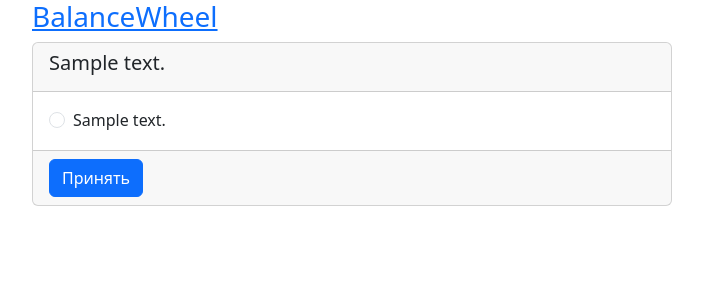
After one commit to lexvol/polls, a Django app: template balanceWheel/templates/balanceWheel/details.html in a window 1280 px wide. The commit adds this page. Shown: the top 300 px of the page, without its empty margins (288-991 px from the left). Run offline with Django 3.2, Linux system fonts and the light colour scheme; the template is opened without the code that fills it: most values are stand-ins (such as "Sample title", 1, 10 or a date in 2020); some libraries are stand-ins or nearby versions.

Commit message:
chore: rename detail as details & update template

```diff
--- /dev/null
+++ b/balanceWheel/templates/balanceWheel/details.html
@@ -0,0 +1,31 @@
+{% extends "balanceWheel/base.html" %}
+
+{% block title %}BalanceWheel{% endblock title %}
+
+{% block content %}
+
+{# Display a form #}
+<form action="{% url 'wheel:vote' question.id %}" method="post" class="form">
+{% csrf_token %}
+<div id="card" class="card">
+    <div id="card-header" class="card-header">
+        <h5>{{ question.question_text }}</h5>
+    </div>
+    <div class="card-body">
+        <fieldset>
+            {#<legend><h1></h1></legend>#}
+            {% if error_message %}<p><strong>{{ error_message }}</strong></p>{% endif %}
+            {% for choice in question.choice_set.all %}
+                <div class="form-check">
+                  <input class="form-check-input" type="radio" name="choice" id="choice{{ forloop.counter }}" value="{{ choice.id }}">
+                  <label class="form-check-label" for="choice{{ forloop.counter }}">{{ choice.choice_text }}</label><br>
+                </div>
+            {% endfor %}
+        </fieldset>
+    </div>
+    <div class="card-footer">
+        <input type="submit" value="Принять" class="btn btn-primary">
+    </div>
+</div>
+</form>
+{% endblock %}
--- a/balanceWheel/templates/balanceWheel/index.html
+++ b/balanceWheel/templates/balanceWheel/index.html
@@ -5,7 +5,7 @@
     {% if latest_question_list %}
         <ul>
         {% for question in latest_question_list %}
-            <li><a href="{% url 'wheel:detail' question.id %}">{{ question.question_text }}</a></li>
+            <li><a href="{% url 'wheel:details' question.id %}">{{ question.question_text }}</a></li>
         {% endfor %}
         </ul>
     {% else %}
```
Also changed, not shown: balanceWheel/templates/balanceWheel/detail.html (deleted, +0 -12 lines), balanceWheel/urls.py (+4 -3 lines), balanceWheel/views.py (+7 -7 lines).
